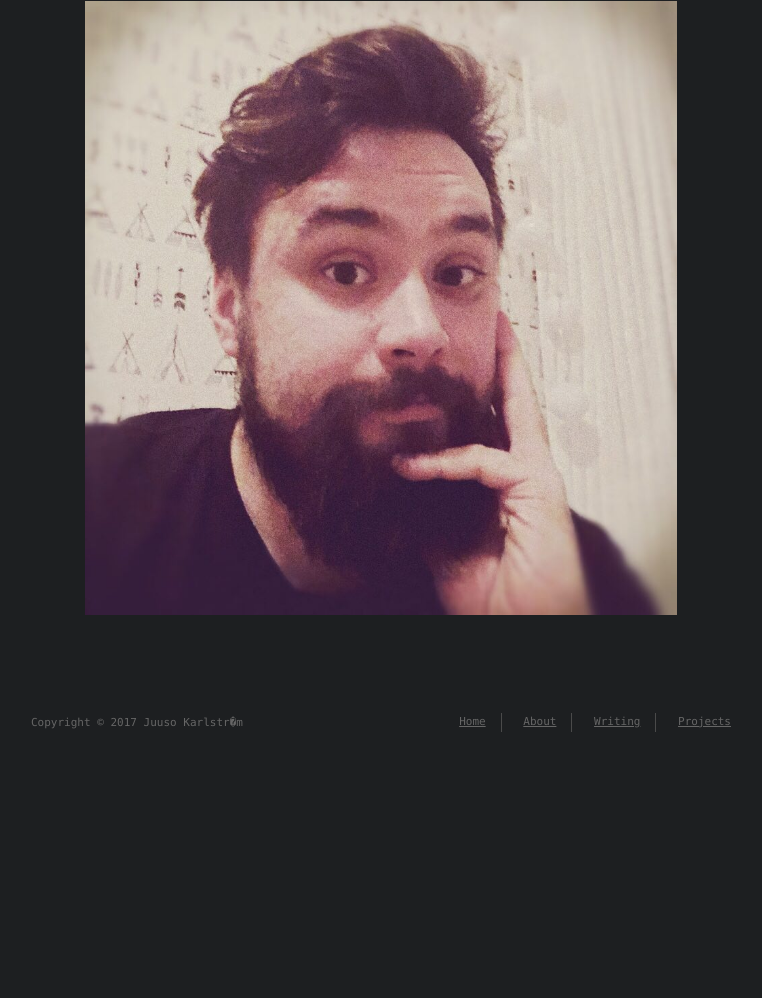
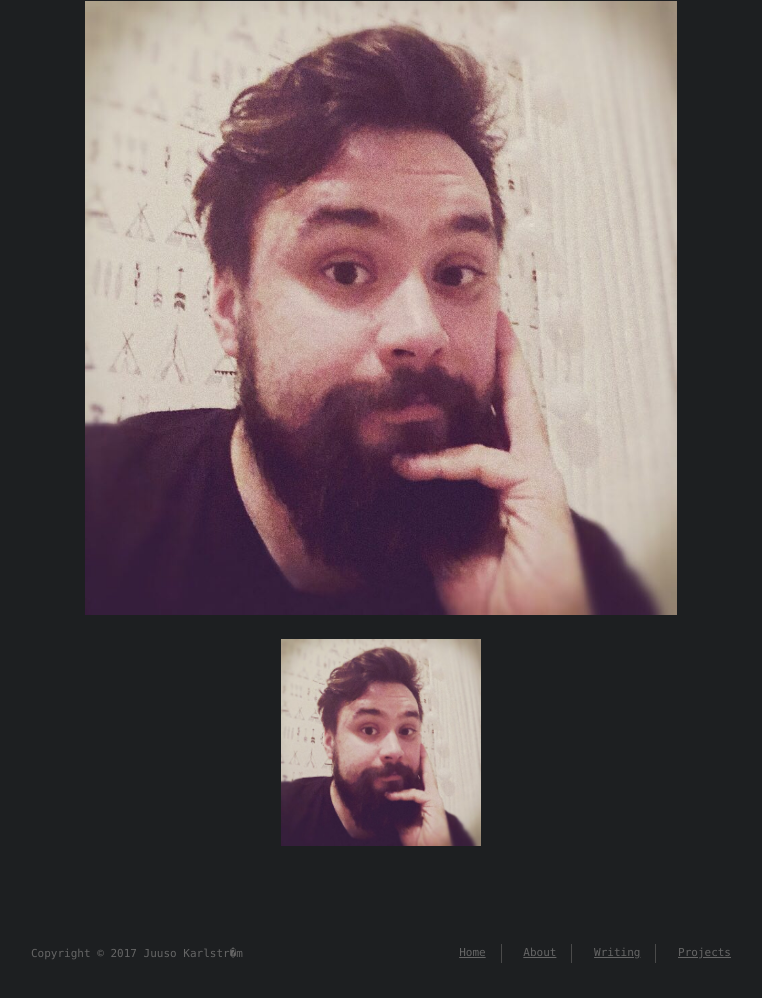
Before and after one commit to iuuso/ninnyhammer, a plain HTML site: page about/index.html in a window 1280 px wide. Shown: the part 192-1190 px from the top of the page, without its empty margins (259-1021 px from the left). Before the commit the page ends 961 px from the top, so only its background shows below. Drawn offline with Linux system fonts and the light colour scheme.

Commit message:
Blog update

```diff
--- a/about/index.html
+++ b/about/index.html
@@ -13,7 +13,8 @@
 <meta property="og:site_name" content="Ninnyhammer">
 <meta property="og:description" content="Lorem ipsum sit domet.">
 <meta property="og:image" content="https://juusokarlstrom.com/about/selfie.jpg">
-<meta property="og:updated_time" content="2017-06-23T19:53:18.473Z">
+<meta property="og:image" content="https://juusokarlstrom.com/about/selfie.jpg">
+<meta property="og:updated_time" content="2017-06-23T19:56:23.757Z">
 <meta name="twitter:card" content="summary">
 <meta name="twitter:title" content="about">
 <meta name="twitter:description" content="Lorem ipsum sit domet.">
@@ -83,7 +84,7 @@
 
 
   <div class="content" itemprop="articleBody">
-    <p>Lorem ipsum sit domet.<br><img src="selfie.jpg" alt="Alt text"></p>
+    <p>Lorem ipsum sit domet.<br><img src="selfie.jpg" alt="Alt text"><br><img src="selfie.jpg" alt="Itsme" style="width: 200px;"></p>
 
   </div>
 </article>
```
